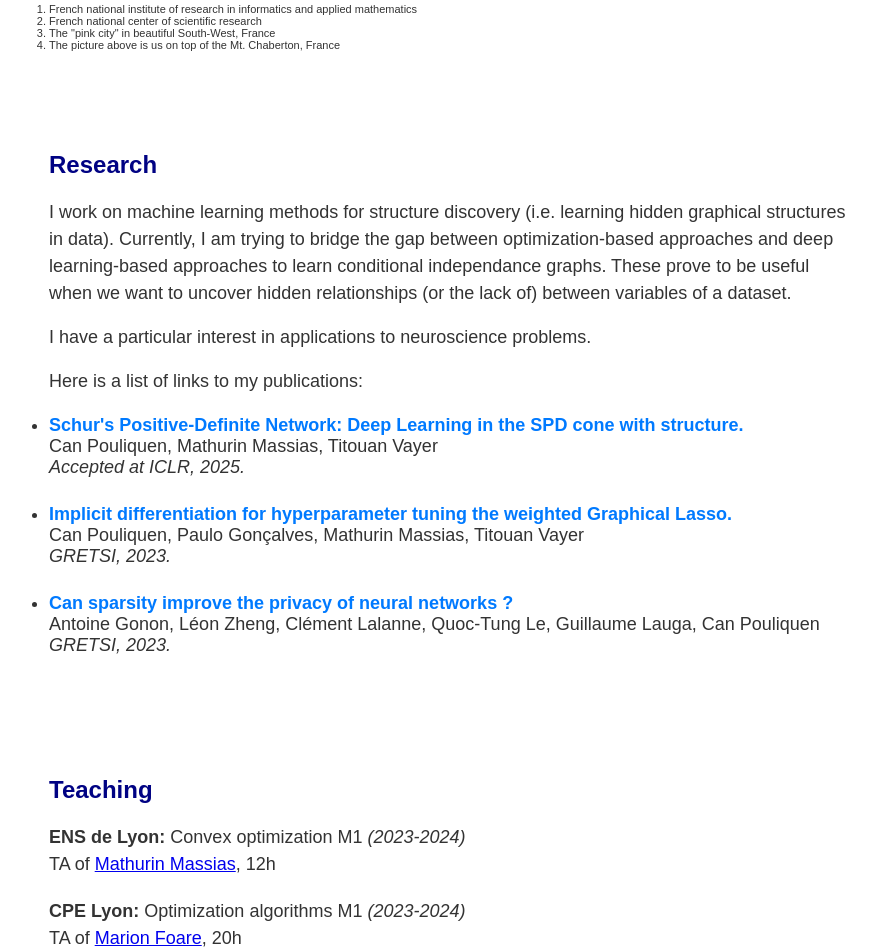
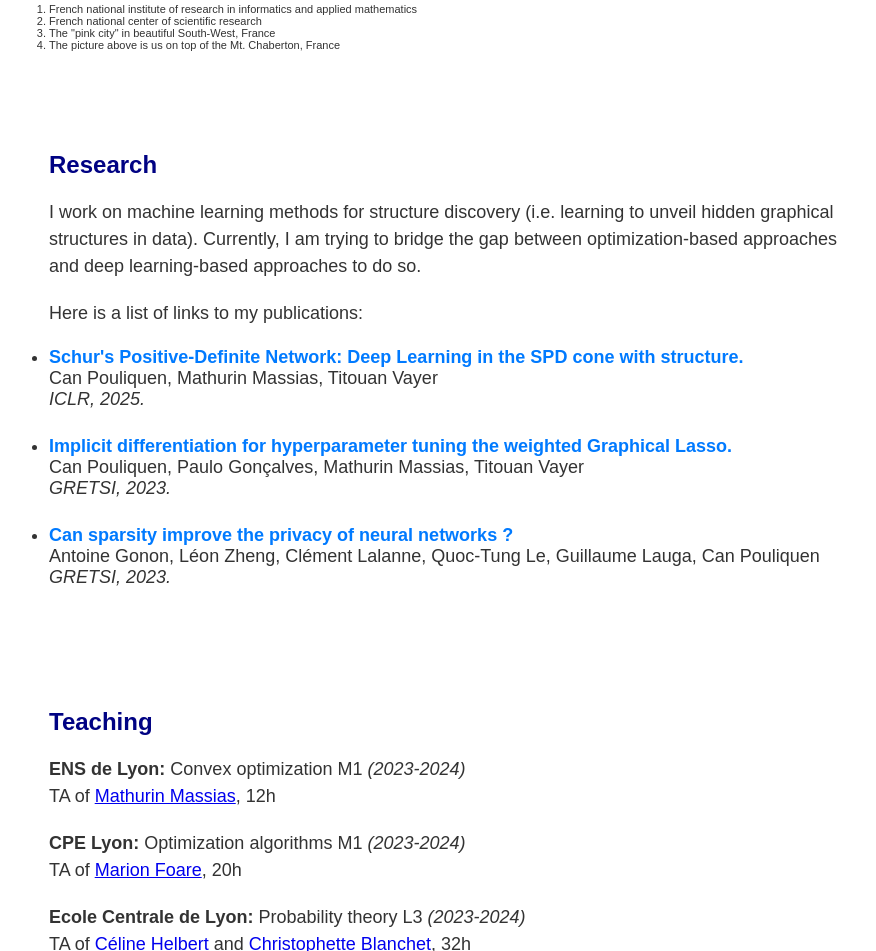
Before and after one commit to Perceptronium/Perceptronium.github.io, a plain HTML site: page index.html in a window 1280 px wide. Shown: the part 1059-2010 px from the top of the page, without its empty margins (191-1067 px from the left). Drawn offline with nearby package versions, Linux system fonts and the light colour scheme; some packages are replaced by stand-ins of ours.

Commit message:
update some small stuff

```diff
--- a/index.html
+++ b/index.html
@@ -81,23 +81,17 @@
     <section id="research">
         <div class="content">
             <h2>Research</h2>
-            <p>I work on machine learning methods for structure discovery (i.e. learning hidden graphical structures in
+            <p>I work on machine learning methods for structure discovery (i.e. learning to unveil hidden graphical
+                structures in
                 data).
                 Currently, I am trying to bridge the gap between optimization-based approaches and deep learning-based
-                approaches to learn conditional independance graphs.
-                These prove to be useful when we want to uncover hidden relationships (or the lack of) between variables
-                of
-                a dataset.
-            </p>
-            I have a particular interest in applications
-            to neuroscience problems.
-            </p>
+                approaches to do so.
             <p>Here is a list of links to my publications:</p>
             <ul>
                 <li><b><a href="https://arxiv.org/pdf/2406.09023" target="_blank" rel="noopener noreferrer">Schur's
                             Positive-Definite Network: Deep Learning in the SPD cone with structure.</a></b><br>
                     Can Pouliquen, Mathurin Massias, Titouan Vayer<br>
-                    <i>Accepted at ICLR, 2025.</i>
+                    <i>ICLR, 2025.</i>
                 </li>
                 <br>
                 <li><b><a href="https://hal.science/hal-04151796" target="_blank" rel="noopener noreferrer">Implicit
```
